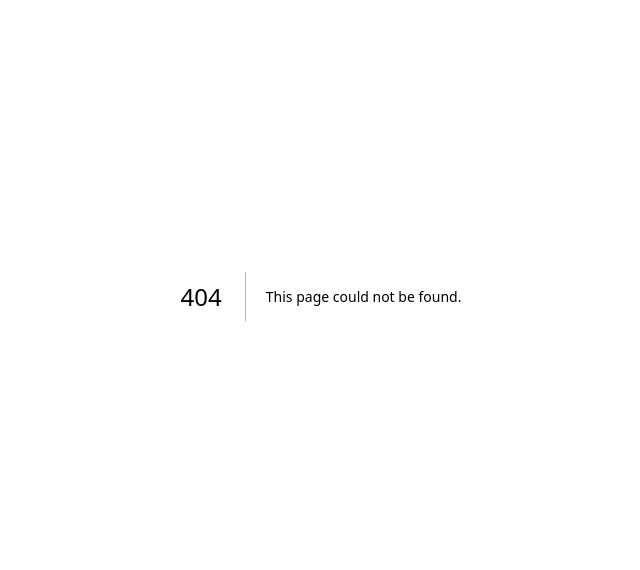
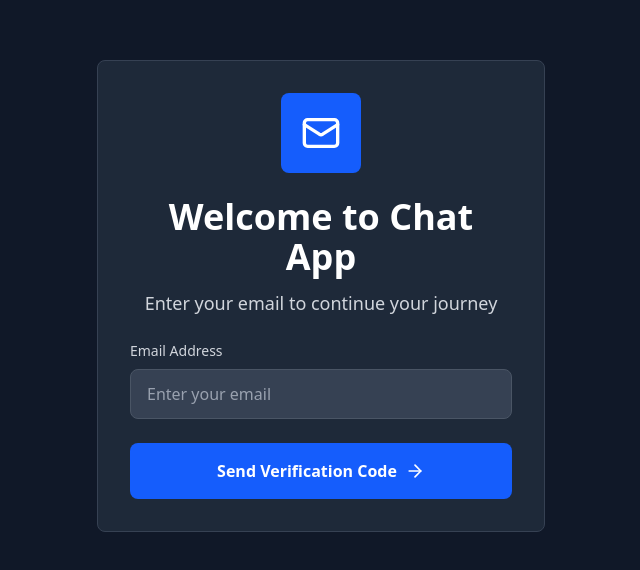
Before and after one commit to abdullahabutasneem/chat-app, a Next.js app in the folder frontend/: page /login in a window 1280 px wide. Before the commit this address had no page. Shown: the part 104-674 px from the top of the page, without its empty margins (319-959 px from the left). Built offline with nearby package versions, Linux system fonts and the light colour scheme.

Commit message:
Login page for chat app

```diff
--- /dev/null
+++ b/frontend/app/login/page.tsx
@@ -0,0 +1,37 @@
+import { ArrowRight, Mail } from 'lucide-react';
+import { redirect } from 'next/navigation';
+import React from 'react'
+
+const LoginPage = () => {
+  return (
+    <div className='min-h-screen bg-gray-900 flex items-center justify-center p-4'>
+        <div className="max-w-md w-full">
+            <div className='bg-gray-800 border border-gray-700 rounded-lg p-8'>
+                <div className='text-center mb-6'>
+                    <div className='mx-auto w-20 h-20 bg-blue-600 rounded-lg flex items-center justify-center mb-6'>
+                        <Mail size={40} className='text-white' />
+                    </div>
+                    <h1 className='text-4xl font-bold text-white mb-3'>
+                        Welcome to Chat App
+                    </h1>
+                    <p className='text-gray-300 text-lg'>Enter your email to continue your journey</p>
+                </div>
+                <form className='space-y-6'>
+                    <div>
+                        <label htmlFor="email" className='block text-sm font-medium text-gray-300 mb-2'>Email Address</label>
+                        <input type="email" id="email" className='w-full px-4 py-3 bg-gray-700 border border-gray-600 rounded-lg text-white placeholder-gray-400 focus:outline-none focus:ring-2 focus:ring-blue-500' placeholder='Enter your email' required />
+                    </div>
+                    <button type='submit' className='w-full py-4 bg-blue-600 hover:bg-blue-700 text-white font-semibold rounded-lg disabled:opacity-50 disabled:cursor-not-allowed'>
+                        <div className='flex items-center justify-center gap-2'>
+                            <span>Send Verification Code</span>
+                            <ArrowRight size={20} className='w-5 h-5' />
+                        </div>
+                    </button>
+                </form>
+            </div>
+        </div>
+    </div>
+  )
+}
+
+export default LoginPage;
```
